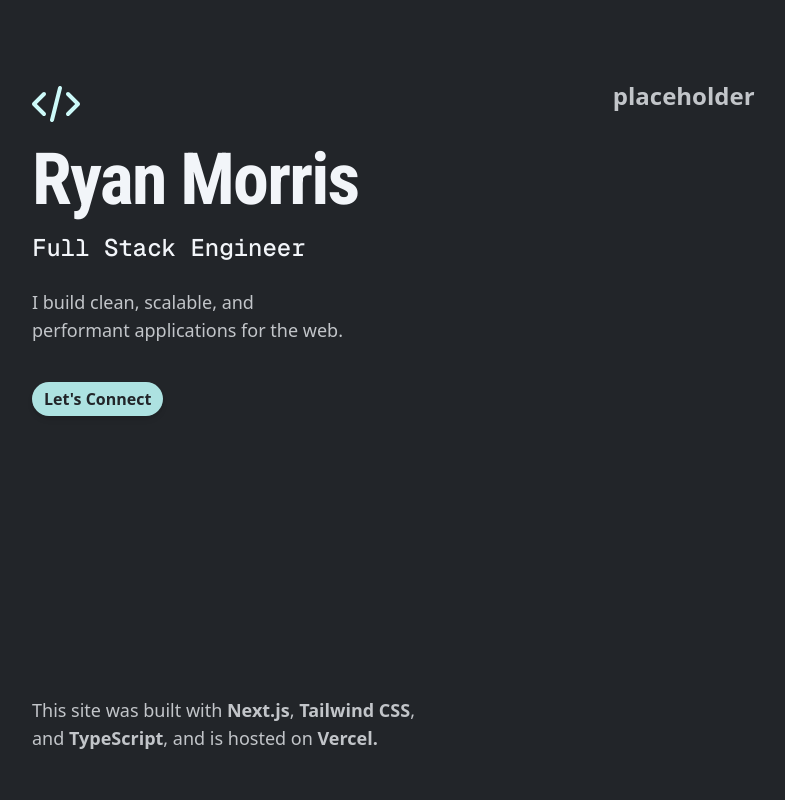
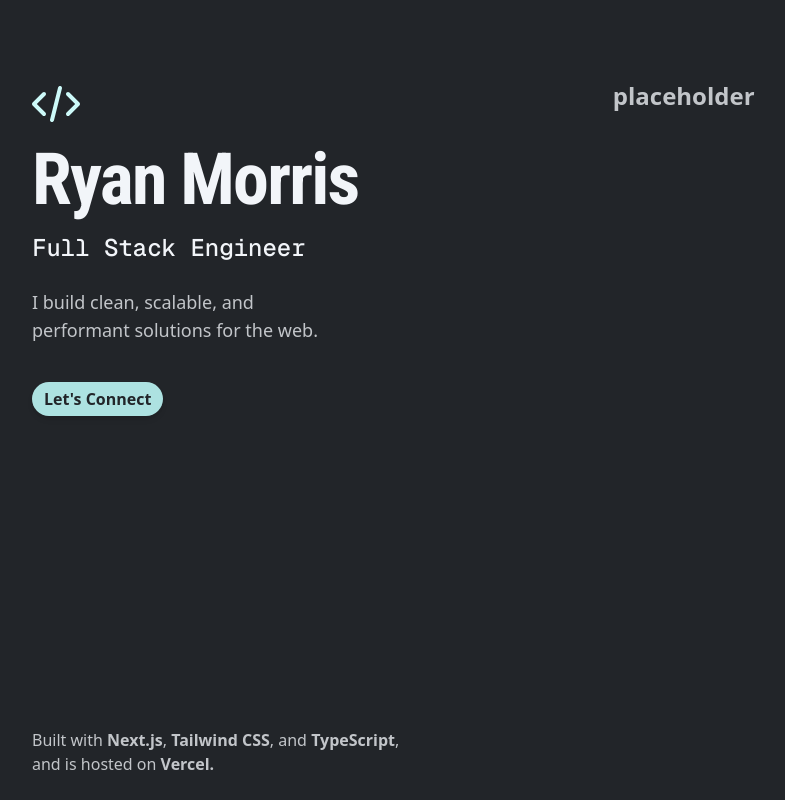
Before and after one commit to gitRpm/portfolio, a Next.js app: page / in a window 1280 px wide. Shown: the whole page, without its empty margins (16-801 px from the left). Built offline with nearby package versions, Linux system fonts and the light colour scheme.

Commit message:
footer position fix

```diff
--- a/app/page.tsx
+++ b/app/page.tsx
@@ -3,17 +3,17 @@ import { Hero } from "./ui/hero/hero";
 export default function Home() {
   return (
     <div className="flex flex-col mx-auto max-w-screen-xl px-6 md:px-12 lg:flex-row gap-6">
-      <div className="flex flex-col justify-between mx-auto text-lg min-h-screen lg:basis-[48%] py-12 lg:pt-20 lg:sticky lg:top-0 lg:max-h-screen">
+      <div className="flex flex-col justify-between lg:mx-auto text-lg lg:min-h-screen lg:basis-[48%] py-12 lg:pt-20 lg:sticky lg:top-0 lg:max-h-screen">
         <header>
           <Hero />
         </header>
-        <footer>
-          <p className="lg:max-w-sm">This site was built with <b>Next.js</b>, <b>Tailwind CSS</b>, and <b>TypeScript</b>, and is hosted on <b>Vercel.</b></p>
-        </footer>
       </div>
-      <div className="lg:basis-[52%] py-12 lg:pt-20">
+      <main className="lg:basis-[52%] py-12 lg:pt-20">
         <p className="text-2xl font-semibold mb-4">placeholder</p>
-      </div>
+      </main>
+      <footer className="lg:absolute lg:bottom-6">
+        <p className="lg:max-w-sm">Built with <b>Next.js</b>, <b>Tailwind CSS</b>, and <b>TypeScript</b>, and is hosted on <b>Vercel.</b></p>
+      </footer>
     </div>
   );
 }
--- a/app/ui/hero/hero.tsx
+++ b/app/ui/hero/hero.tsx
@@ -20,7 +20,7 @@ export const Hero: React.FC = () => {
         Full Stack Engineer
       </h2>
       <p className="text-lg mt-6 max-w-xs">
-        I build clean, scalable, and performant applications for the web.
+        I build clean, scalable, and performant solutions for the web.
       </p>
       <div className="mt-10">
         {/* <Button label="Connect" onClick={() => {}} /> */}
```
